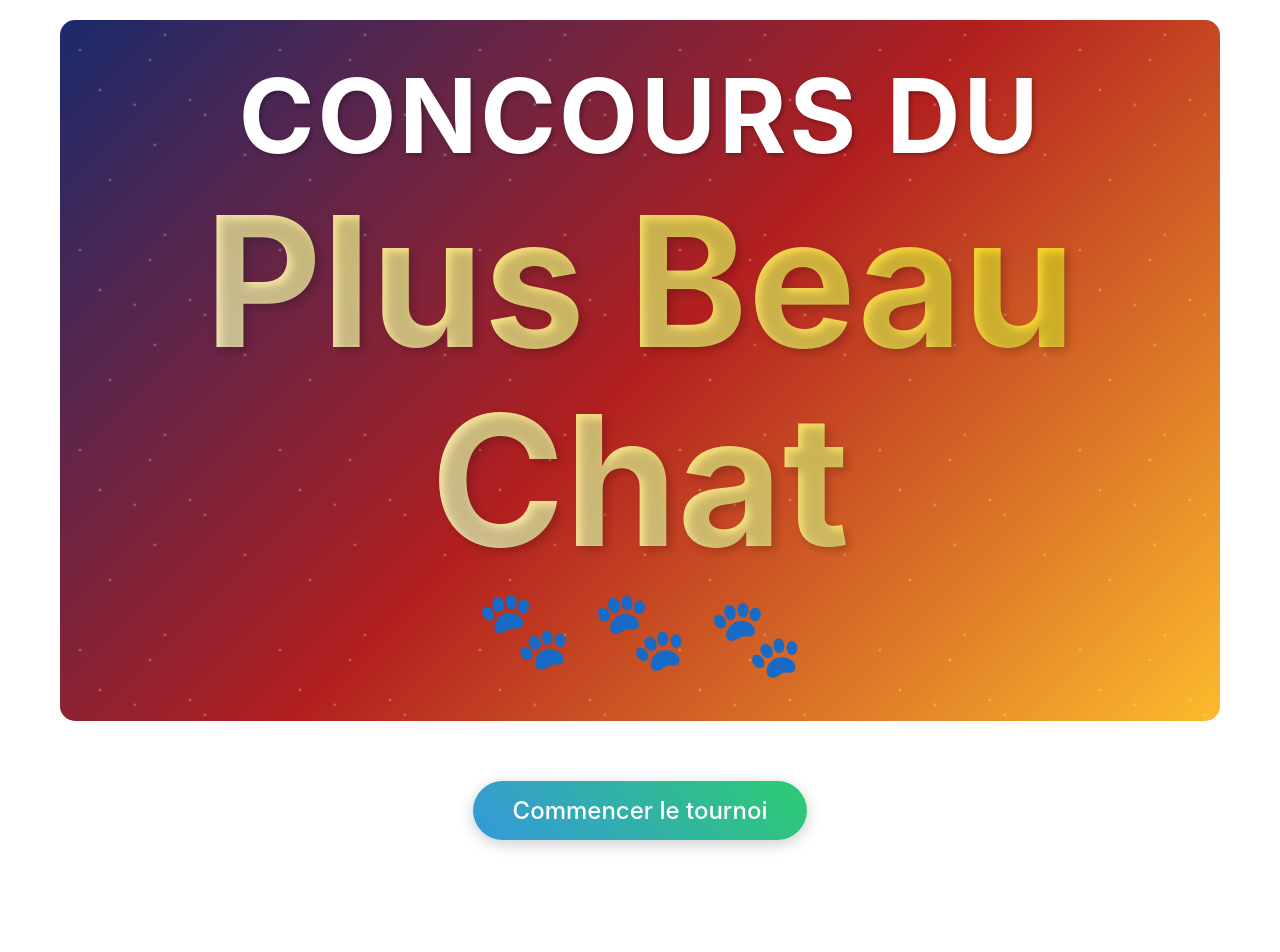
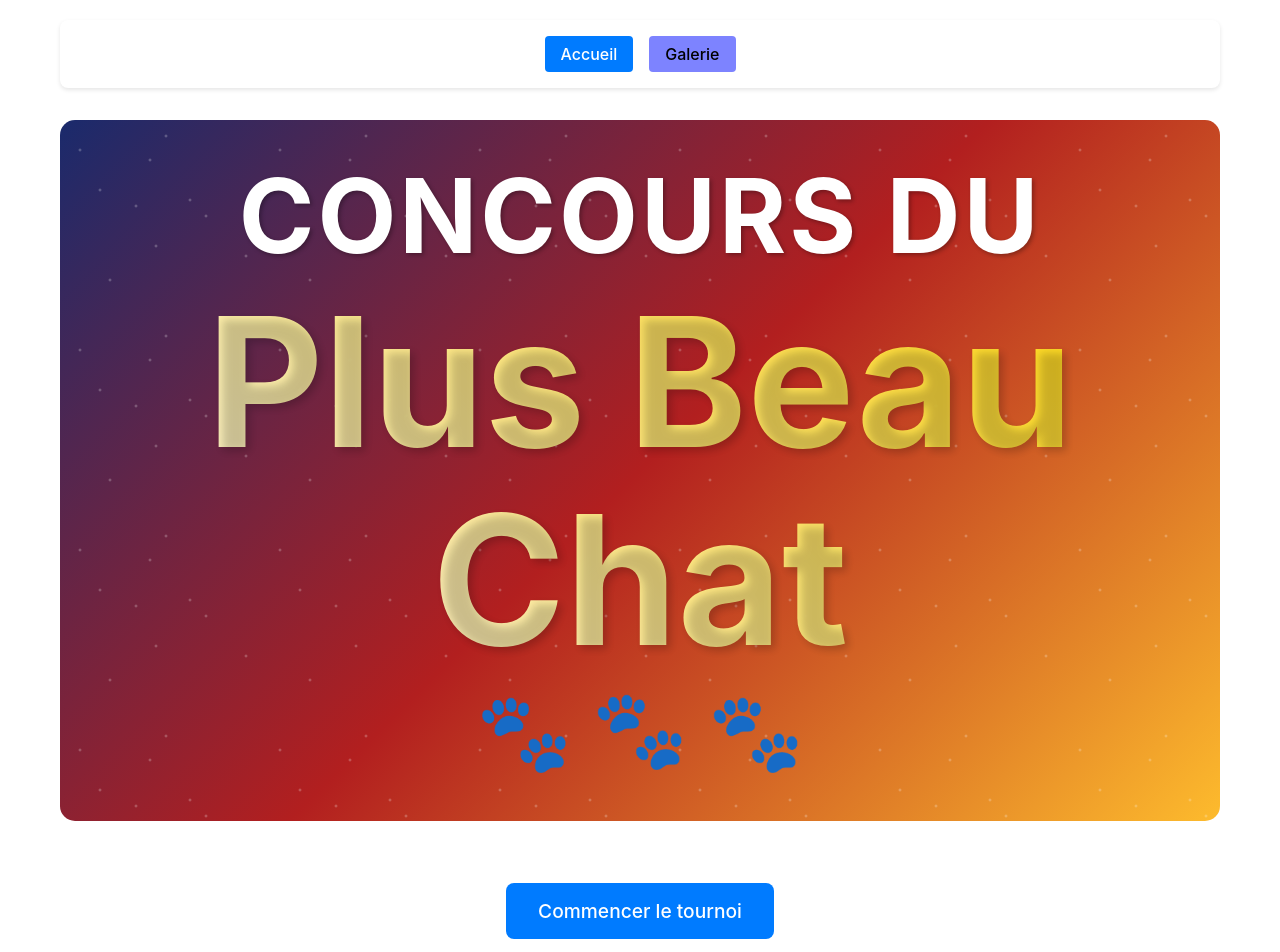
Before and after one commit to QuentinSAIL/top-cat, a React (Vite) app: page / in a window 1280 px wide. Shown: the top 952 px of the page. Before the commit the page ends 890 px from the top, so only its background shows below. Built offline with nearby package versions, Linux system fonts and the light colour scheme.

Commit message:
:zap: add cat galery

```diff
--- a/src/App.jsx
+++ b/src/App.jsx
@@ -5,6 +5,7 @@ import TournamentResume from './components/TournamentResume';
 import styles from './styles/App.module.css';
 import PageTitle from './components/PageTitle';
 import Podium from './components/Podium';
+import CatGallery from './components/CatGallery';
 
 const cats = [
   { id: 1, name: "Luna", image: "https://encrypted-tbn0.gstatic.com/images?q=tbn:ANd9GcSNRosMZwU_zwK4Nm-rw1l1VjRZykWWwSJg3Q&s" },
@@ -34,6 +35,7 @@ const App = () => {
   const [isStarted, setIsStarted] = useState(false);
   const [thirdPlaceMatch, setThirdPlaceMatch] = useState(null);
   const [thirdPlace, setThirdPlace] = useState(null);
+  const [view, setView] = useState('home'); // 'home', 'tournament', 'gallery'
 
   const getTournamentPhase = (round) => {
     if (round <= 8) return "8ème de finale";
@@ -98,12 +100,32 @@ const App = () => {
 
   return (
     <div className={styles.app}>
-      {!isStarted ? (
+      <nav className={styles.nav}>
+        <button
+          className={`${styles.navButton} ${view === 'home' ? styles.active : ''}`}
+          onClick={() => setView('home')}
+        >
+          Accueil
+        </button>
+        <button
+          className={`${styles.navButton} ${view === 'gallery' ? styles.active : ''}`}
+          onClick={() => setView('gallery')}
+        >
+          Galerie
+        </button>
+      </nav>
+
+      {view === 'gallery' ? (
+        <CatGallery cats={cats} />
+      ) : !isStarted ? (
         <>
           <PageTitle />
           <button
             className={styles.startButton}
-            onClick={() => setIsStarted(true)}
+            onClick={() => {
+              setIsStarted(true);
+              setView('tournament');
+            }}
           >
             Commencer le tournoi
           </button>
--- /dev/null
+++ b/src/components/CatGallery.jsx
@@ -0,0 +1,23 @@
+import React from 'react';
+import styles from '../styles/CatGallery.module.css';
+
+const CatGallery = ({ cats }) => {
+  return (
+    <div className={styles.gallery}>
+      <h2 className={styles.title}>Cat Gallery</h2>
+      <div className={styles.grid}>
+        {cats.map((cat) => (
+          <div key={cat.id} className={styles.card}>
+            <img src={cat.image} alt={cat.name} className={styles.image} />
+            <div className={styles.info}>
+              <h3 className={styles.name}>{cat.name}</h3>
+              <p className={styles.description}>{cat.description}</p>
+            </div>
+          </div>
+        ))}
+      </div>
+    </div>
+  );
+};
+
+export default CatGallery;
--- a/src/styles/App.module.css
+++ b/src/styles/App.module.css
@@ -3,21 +3,67 @@
   margin: 0 auto;
   padding: 20px;
   text-align: center;
+  min-height: 100vh;
+}
+
+.nav {
+  display: flex;
+  justify-content: center;
+  gap: 1rem;
+  margin-bottom: 2rem;
+  padding: 1rem;
+  background-color: white;
+  border-radius: 8px;
+  box-shadow: 0 2px 4px rgba(0, 0, 0, 0.1);
+}
+
+.navButton {
+  padding: 0.5rem 1rem;
+  border: none;
+  border-radius: 4px;
+  background-color: #7d83ff;
+  cursor: pointer;
+  font-size: 1rem;
+  transition: all 0.3s ease;
+}
+
+.navButton:hover {
+  background-color: #7d83ff;
+}
+
+.navButton.active {
+  background-color: #007bff;
+  color: white;
 }
 
 .startButton {
-  font-size: 1.5em;
-  padding: 15px 40px;
-  margin: 30px auto;
-  background: linear-gradient(45deg, #3498db, #2ecc71);
+  padding: 1rem 2rem;
+  font-size: 1.2rem;
+  background-color: #007bff;
+  color: white;
   border: none;
-  border-radius: 50px;
-  color: white;
+  border-radius: 8px;
   cursor: pointer;
-  transition: transform 0.3s, box-shadow 0.3s;
-  box-shadow: 0 4px 15px rgba(0, 0, 0, 0.2);
-  position: relative;
-  overflow: hidden;
+  transition: background-color 0.3s ease;
+  margin: 2rem 0;
+}
+
+.startButton:hover {
+  background-color: #0056b3;
+}
+
+.restartButton {
+  background-color: #28a745;
+}
+
+.restartButton:hover {
+  background-color: #218838;
+}
+
+.roundTitle {
+  color: #333;
+  margin-bottom: 2rem;
+  font-size: 1.5rem;
 }
 
 .startButton::before {
@@ -36,15 +82,6 @@
   transition: 0.5s;
 }
 
-.startButton:hover {
-  transform: translateY(-3px);
-  box-shadow: 0 6px 20px rgba(0, 0, 0, 0.3);
-}
-
-.startButton:hover::before {
-  left: 100%;
-}
-
 .startButton:active {
   transform: translateY(1px);
 }
@@ -54,16 +91,6 @@
     font-size: 1.2em;
     padding: 12px 30px;
   }
-}
-
-.restartButton {
-  background: linear-gradient(45deg, #e74c3c, #c0392b);
-  margin-top: 40px;
-  animation: fadeIn 0.5s ease-out;
-}
-
-.restartButton:hover {
-  background: linear-gradient(45deg, #c0392b, #e74c3c);
 }
 
 @keyframes fadeIn {
--- /dev/null
+++ b/src/styles/CatGallery.module.css
@@ -0,0 +1,54 @@
+.gallery {
+  padding: 2rem;
+  max-width: 1200px;
+  margin: 0 auto;
+}
+
+.title {
+  text-align: center;
+  margin-bottom: 2rem;
+  color: #ffffff;
+  font-size: 2rem;
+}
+
+.grid {
+  display: grid;
+  grid-template-columns: repeat(auto-fill, minmax(300px, 1fr));
+  gap: 2rem;
+  padding: 1rem;
+}
+
+.card {
+  background: white;
+  border-radius: 12px;
+  overflow: hidden;
+  box-shadow: 0 4px 6px rgba(0, 0, 0, 0.1);
+  transition: transform 0.3s ease;
+}
+
+.card:hover {
+  transform: translateY(-5px);
+}
+
+.image {
+  width: 100%;
+  height: 200px;
+  object-fit: cover;
+}
+
+.info {
+  padding: 1rem;
+}
+
+.name {
+  margin: 0 0 0.5rem 0;
+  color: #333;
+  font-size: 1.25rem;
+}
+
+.description {
+  margin: 0;
+  color: #666;
+  font-size: 0.9rem;
+  line-height: 1.4;
+}
```
